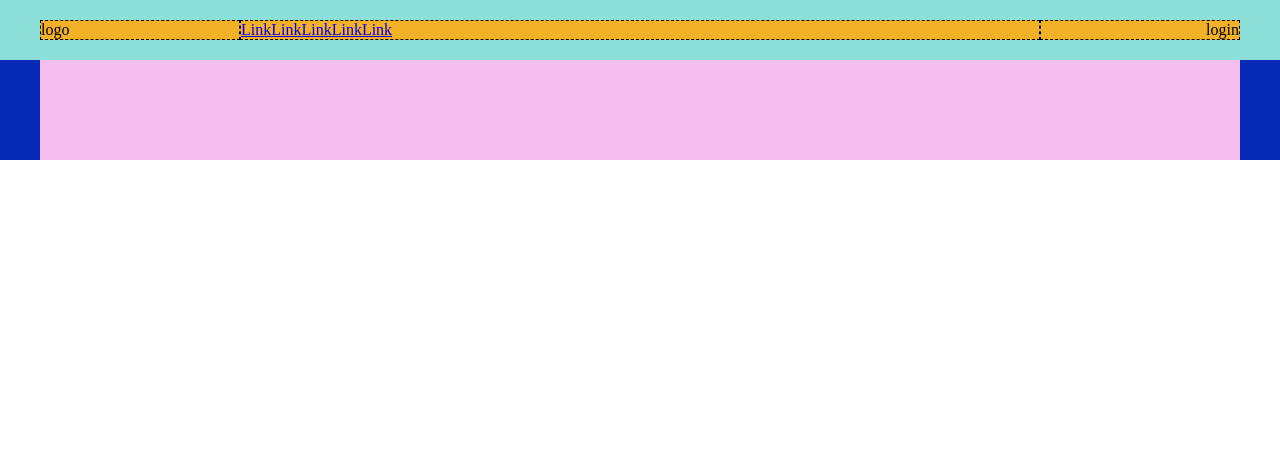
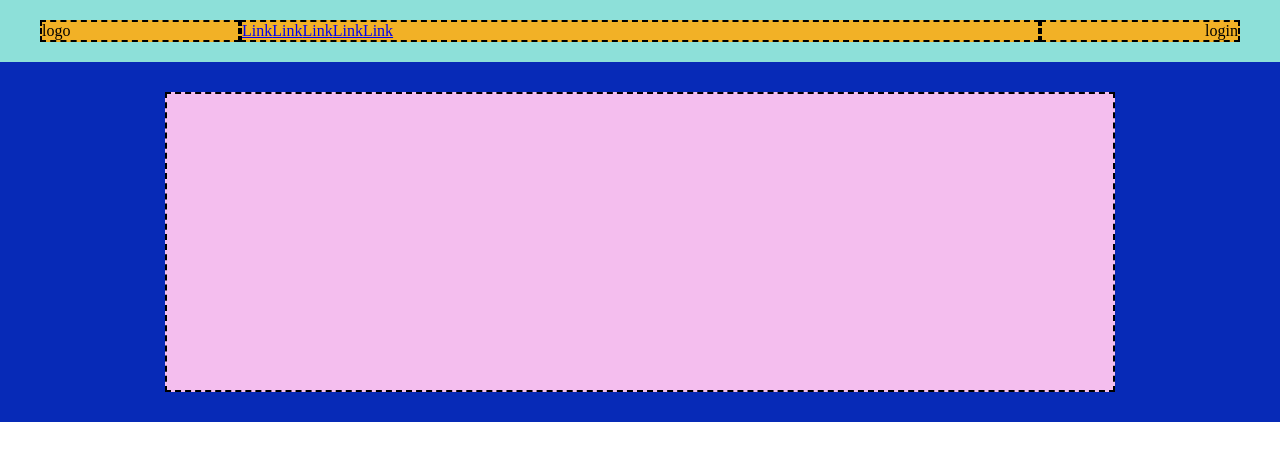
Before and after one commit to RiccardoPietrobon/htmlcss-struttura-discord, a plain HTML site: page index.html in a window 1280 px wide. Drawn offline with Linux system fonts and the light colour scheme.

Commit message:
1a sezione

```diff
--- a/css/style.css
+++ b/css/style.css
@@ -13,7 +13,7 @@ header{
 }
 
 .menu-container>* {
-    border: 1px dashed black;
+    border: 2px dashed black;
     min-width: 200px;
 }
 
@@ -22,25 +22,31 @@ nav{
 }
 
 ul{
-    display: flex;
-    align-items: center;
+    text-align: center;
 }
 
 li{
+    float: left;
 }
-
-
 
 .login{
     text-align: right;
 }
 
+/* figli di sezioni */
+section>*{
+    border: 2px dashed black;
+}
+
 /* prima sezione */
+
 .sezione-a{
     background-color: #072ab7;
+    padding: 30px;
 }
 
 .pink{
     background-color: #f4beee;
-    height: 100px;
+    height: 300px;
+    max-width: 950px;
 }
```
